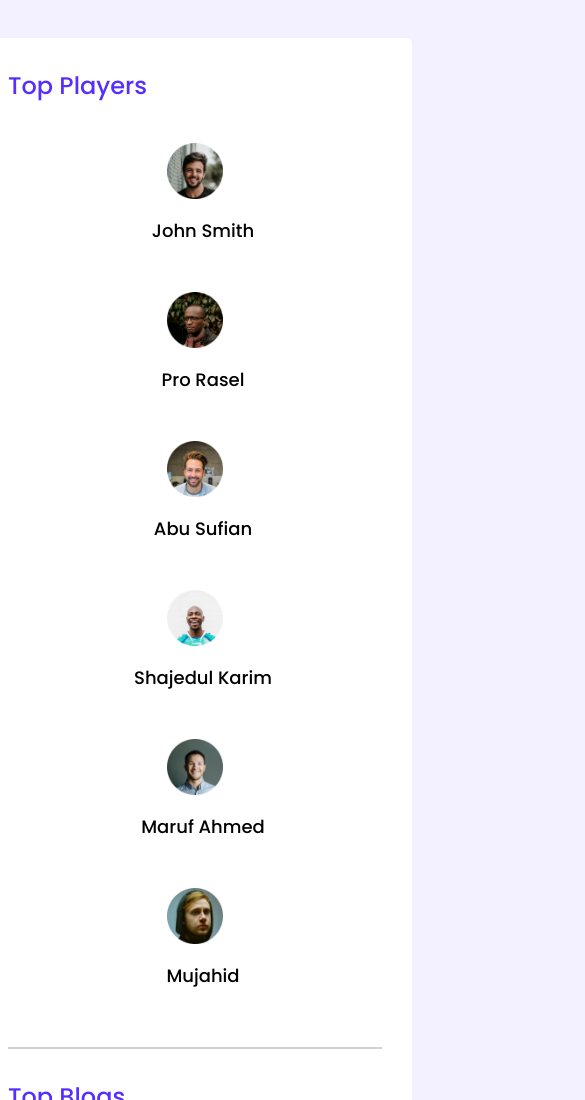
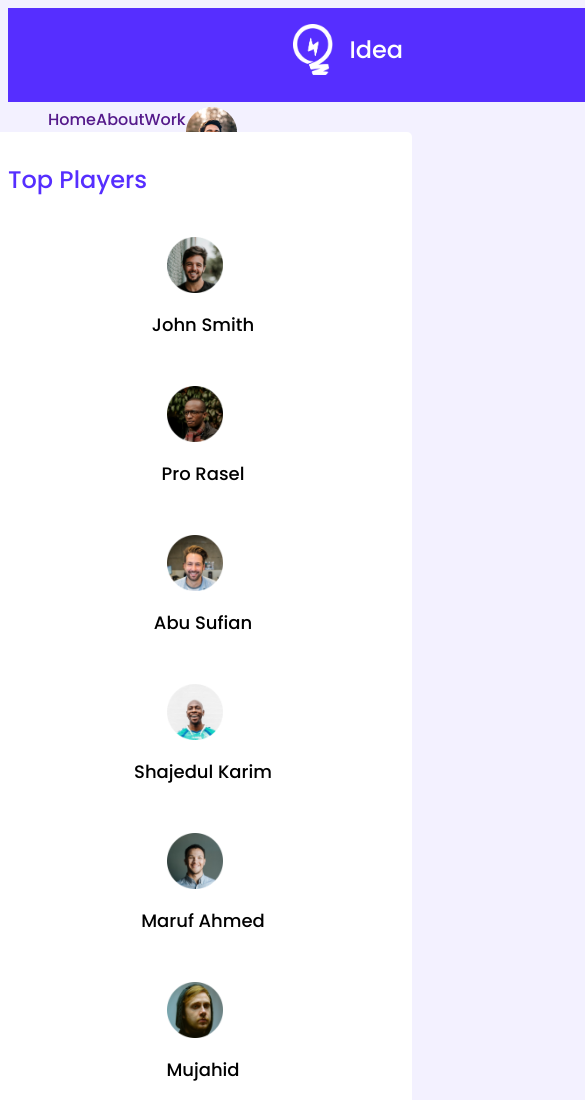
Before and after one commit to propa-zaman/leader-board-main, a plain HTML site: page index.html in a window 390 px wide. Shown: the top 1100 px of the page, 585 px wide, since content can reach past the window. Drawn offline with Linux system fonts and the light colour scheme.

Commit message:
responsive medium device

```diff
--- a/index.html
+++ b/index.html
@@ -16,6 +16,20 @@
 <body>
     <!-- header start -->
     <header>
+        <nav class="navbar">
+            <div class="nav-1">
+                <img src="./images/icons/logo.png" alt="">
+            <h3>Idea</h3>
+
+            </div>
+            <ul>
+                <li><a href="">Home</a></li>
+                <li><a href="">About</a></li>
+                <li><a href="">Work</a></li>
+                <li> <img src="./images/icons/profile.png" alt=""></li>
+            </ul>
+
+        </nav>
 
     </header>
     <!-- header end -->
--- a/styles/style.css
+++ b/styles/style.css
@@ -26,6 +26,40 @@ hr {
     margin-top: 40px;
     margin-bottom: 30px;
 
+}
+/* nav styles */
+.navbar{
+    width: 1440px;
+height: 94px;
+background: #562EFF;
+margin: 0;
+
+}
+.nav-1{
+    display: flex;
+    align-items: center;
+}
+.nav-1 img{
+    width: 40.42px;
+height: 51px;
+margin-left: 285px;
+}
+.nav-1 h3{
+    font-style: normal;
+font-weight: 500;
+font-size: 24px;
+color: #FFFFFF;
+margin-left: 16px;
+
+}
+nav ul li a{
+    text-decoration: none;
+}
+nav ul li{
+    list-style: none;
+}
+nav ul{
+    display: flex;
 }
 
 
@@ -171,3 +205,14 @@ hr {
 
 }
 /* Medium Tablet Devices */
+@media screen and (min-width:689px) and (max-width:992px){
+    .container{
+        width: 100%;
+    }
+    .players, .courses{
+        grid-template-columns: repeat(2,1fr);
+    }
+    .blogs{
+        grid-template-columns: repeat(1,1fr);
+    }
+}
```
